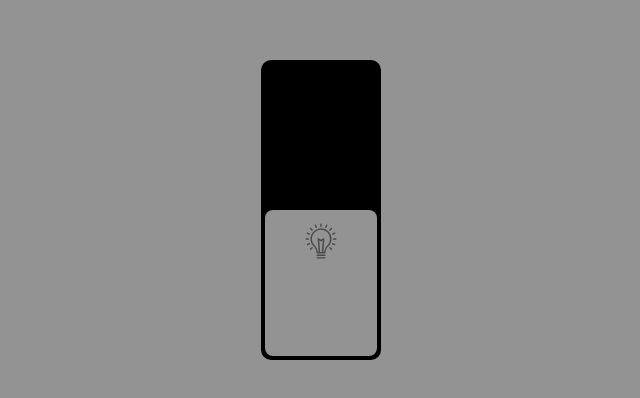
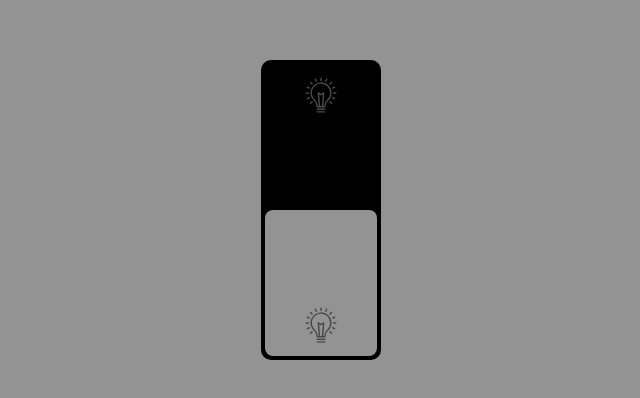
Before and after one commit to samseg01/themes-slicer, a plain HTML site: page index.html in a window 1280 px wide. Shown: the part 198-596 px from the top of the page, without its empty margins (319-959 px from the left). Drawn offline with Linux system fonts and the light colour scheme.

Commit message:
atualização de desing(adicionado lampada-off)

```diff
--- a/index.html
+++ b/index.html
@@ -11,6 +11,9 @@
         <div class="fake-border"></div>
 
         <div class="box">
+            <div class="content-black">
+                <img src="/lamp-apagada.svg" alt="" id="lampOff">
+            </div>
             <div class="content">
                 <img src="/lamp.svg" alt="" class="imgLamp">
             </div>
--- a/index.js
+++ b/index.js
@@ -1,20 +1,32 @@
 const range = document.getElementById('range');
-const box = document.querySelector('.content');
+const boxWhite = document.querySelector('.content');
+const boxBlack = document.querySelector('.content-black');
 const extBox = document.querySelector('.box');
+
 const lamp = document.querySelector('.imgLamp');
+const lampBlack = document.querySelector('.lampOff');
 
 function nivel(){
     let valor = Number(range.value)
-    box.style.height = (valor) + '%' ;
+    boxWhite.style.height = (valor) + '%' ;
+    boxBlack.style.height = (100-valor) + '%'
 
-    document.querySelector('.cnt').style.opacity = valor/100+0.08;
+    lampOff.style.opacity = 100-(valor) + '%'
     lamp.style.opacity = valor/100;
+
+    document.querySelector('.cnt').style.opacity = (valor+8)+'%';
 
     if(valor<=25){
         lamp.style.display = 'none';
     }else{
         lamp.style.display = 'block';
     }
+
+    if(valor>=72){
+        lampOff.style.display = 'none'
+    }else{
+        lampOff.style.display = 'block';
+    }
 }
 
 setInterval(nivel, 10);
--- a/style.css
+++ b/style.css
@@ -40,17 +40,34 @@ body {
     border-radius: 10px;
 
     display: flex;
-    justify-content: end;
-    align-items: end;
+    flex-direction: column;
+    justify-content:space-around;
+    align-items:center;
 
 }
-img {
+#lampOff {
     height: 30%;
     min-height: 30px;
     margin-top: 9px;
+    user-select:none
+}
+.content img {
+    height: 30%;
+    min-height: 30px;
+    margin-bottom: 9px;
+    user-select:none
+}
+.content-black {
+    height: 0%;
+    width: 112px;
+
+    border-radius: 8px;
+    display: flex;
+    justify-content: center;
+    align-items: start;
 }
 .content {
-    height: 50px;
+    height: 100%;
     width: 112px;
 
     background-color: white;
@@ -58,7 +75,7 @@ img {
     border-radius: 8px;
     display: flex;
     justify-content: center;
-    align-items: start;
+    align-items: end;
 }
 /* Reset de estilos padrão para o input range */
 input[type="range"] {
```
Also changed, not shown: lamp-apagada.svg (added).
